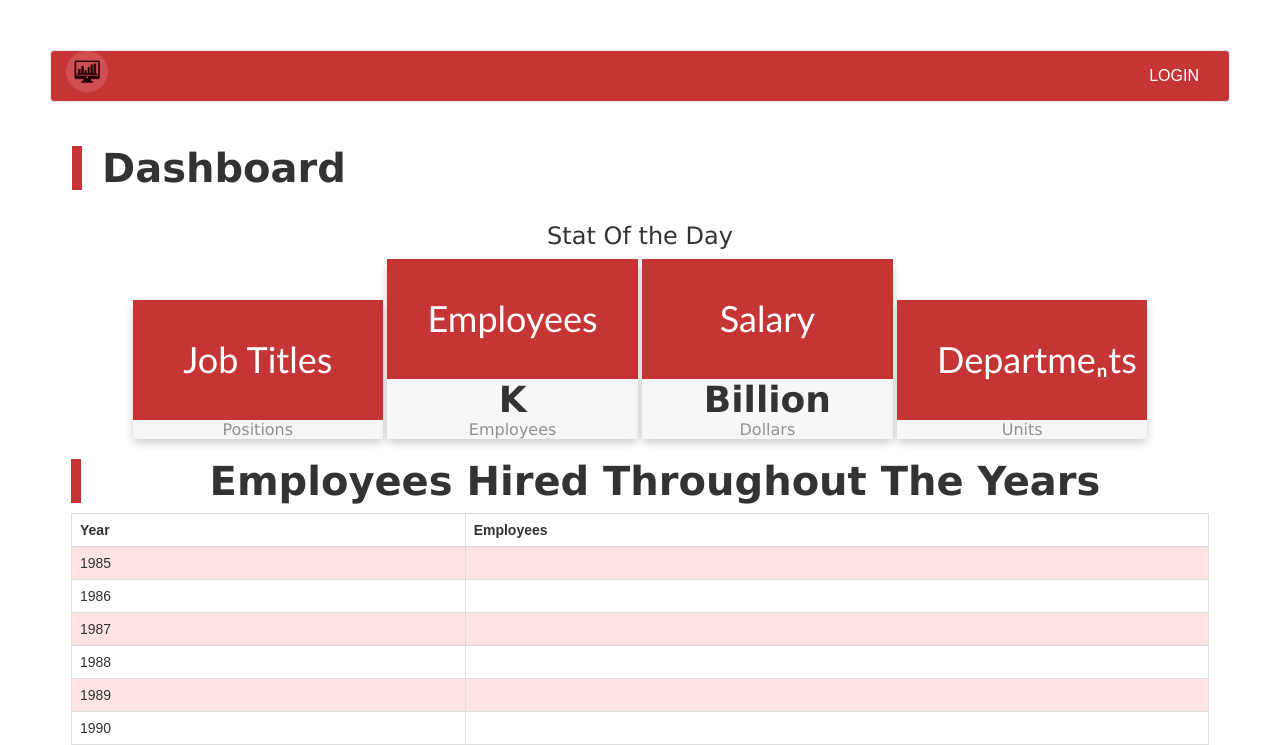
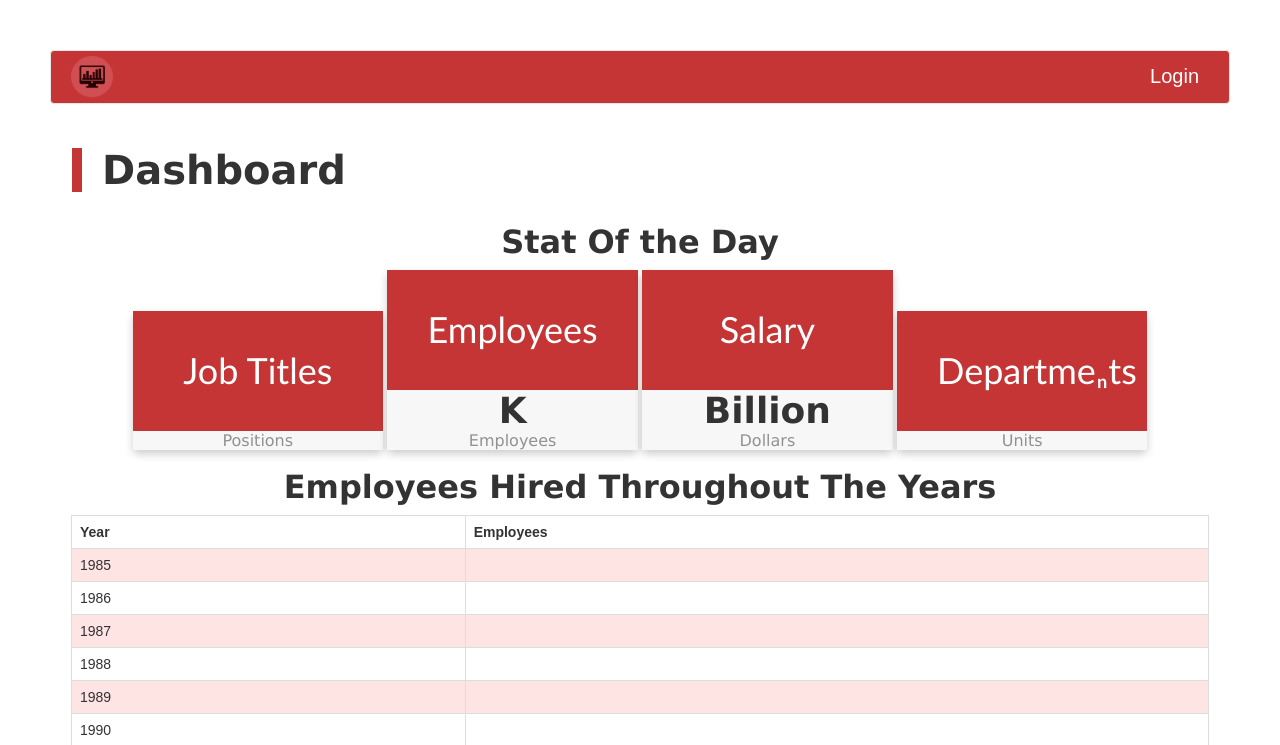
Before and after one commit to yunjunma/Enterprise172, a Node project: template views/dashboard.hbs in a window 1280 px wide. Shown: the top 745 px of the page. Run offline with Node 20 templates, Linux system fonts and the light colour scheme; the template is opened without the code that fills it, so the values that code supplies are empty; some libraries are stand-ins or nearby versions.

Commit message:
Slight update on navbar and dashboard titles

```diff
--- a/public/stylesheets/style.css
+++ b/public/stylesheets/style.css
@@ -65,8 +65,8 @@ nav a:hover {
 nav a {
   color: rgb(179, 97, 97);
   text-decoration: none;
-  text-transform: uppercase;
-  font-size: 16px;
+  /* text-transform: uppercase; */
+  font-size: 20px;
   margin: 0px 10;
 }
 
--- a/views/dashboard.hbs
+++ b/views/dashboard.hbs
@@ -30,7 +30,8 @@
 </style>
 
 <div style="text-align: center;">
-  <h3>Stat Of the Day</h3>
+  <h3 style="font-size: 32px;
+    font-weight: bold;">Stat Of the Day</h3>
 
   <div style="display: inline-block;" class="card">
     <h1 style="text-align: center;
@@ -79,7 +80,8 @@
       <div style="    background-color: #f7f7f7;
     text-align: center;
     font-size: 36px;
-    font-weight: bold;">{{this.rows3}} Billion</div>
+    font-weight: bold;">{{this.rows3}}
+        Billion</div>
       <span style="
     color: #919191;
     font-size: 16px;
@@ -176,7 +178,10 @@
   </table>
 
   <table>
-                <center><h2>Employees Hired Throughout The Years</h2></center>
+    <center>
+      <h3 style="font-size: 32px;
+    font-weight: bold;">Employees Hired Throughout The Years</h3>
+    </center>
 
     <tr>
       <th>Year</th>
@@ -353,7 +358,7 @@
       <td>{{this.rows38}}</td>
     </tr>
 
-{{!--               <tr>
+    {{!-- <tr>
       <td>After 2000</td>
       <td>{{this.rows20}}</td>
     </tr>
--- a/views/partials/header.hbs
+++ b/views/partials/header.hbs
@@ -22,7 +22,7 @@
     <div class="container-fluid">
         <div class="navbar-header">
             <a href="/">
-                <img height="42" width="42" src="/images/logo.png">
+                <img style="margin: 5px;" height="42" width="42" src="/images/logo.png">
             </a>
             <button type="button" class="navbar-toggle collapsed" data-toggle="collapse" data-target="#bs-example-navbar-collapse-1"
                 aria-expanded="false">
@@ -57,7 +57,7 @@
                     <ul style="background-color: #c63535;" class="dropdown-menu">
                         <li><a style="color:white;" href="/users/profile">Profile </a></li>
                         <li style="color:white;" role="separator" class="divider"></li>
-                        <li><a style="color:white;" href="https:prty.onelogin.com" target="_blank">OneLogin </a></li>
+                        <li><a style="color:white;" href="https://prty.onelogin.com" target="_blank">OneLogin </a></li>
                         <li style="color:white;" role="separator" class="divider"></li>
                         <li><a style="color:white;" href="/logout">Logout</a></li>
                     </ul>
```
Lines whose indentation alone changed are shown as unchanged.
